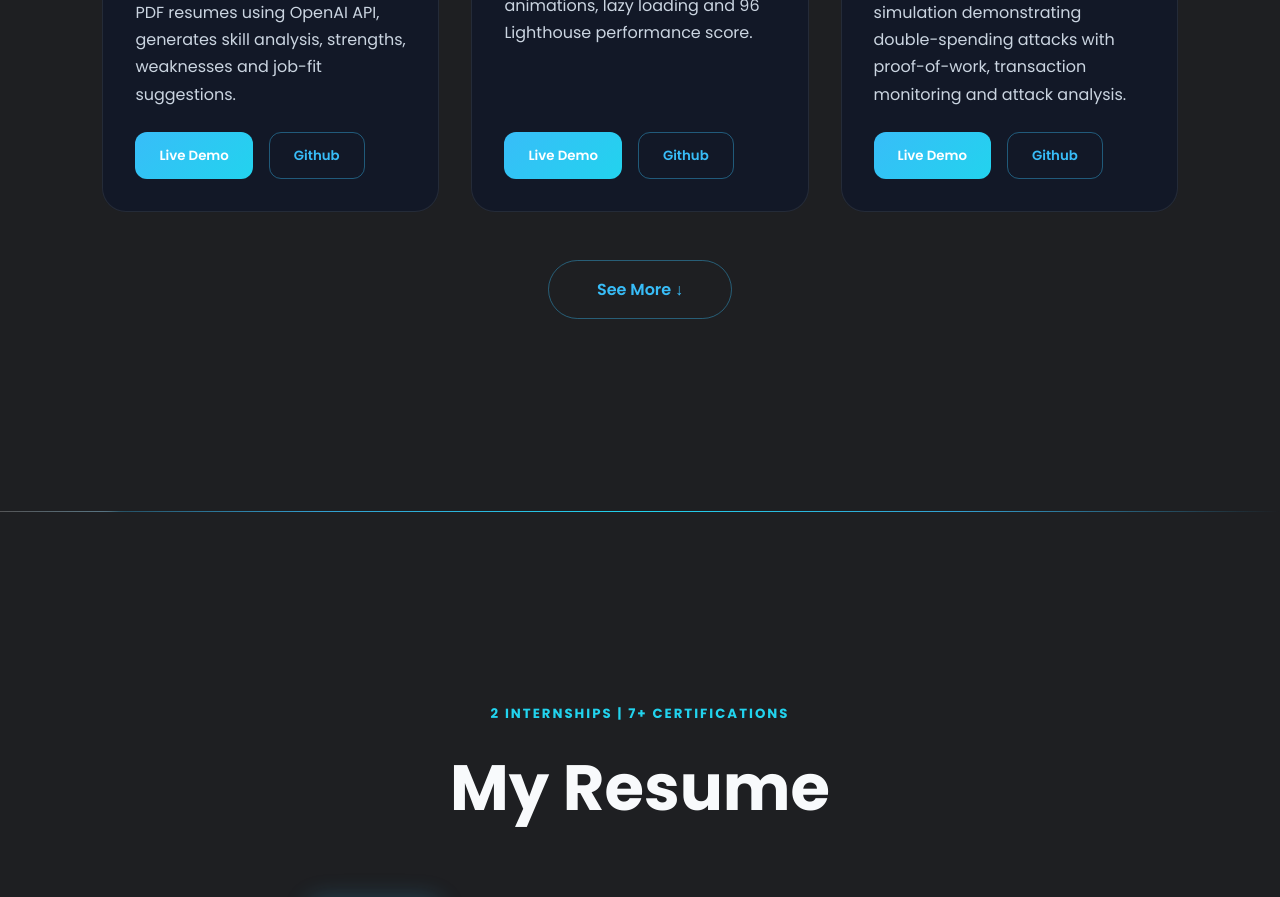
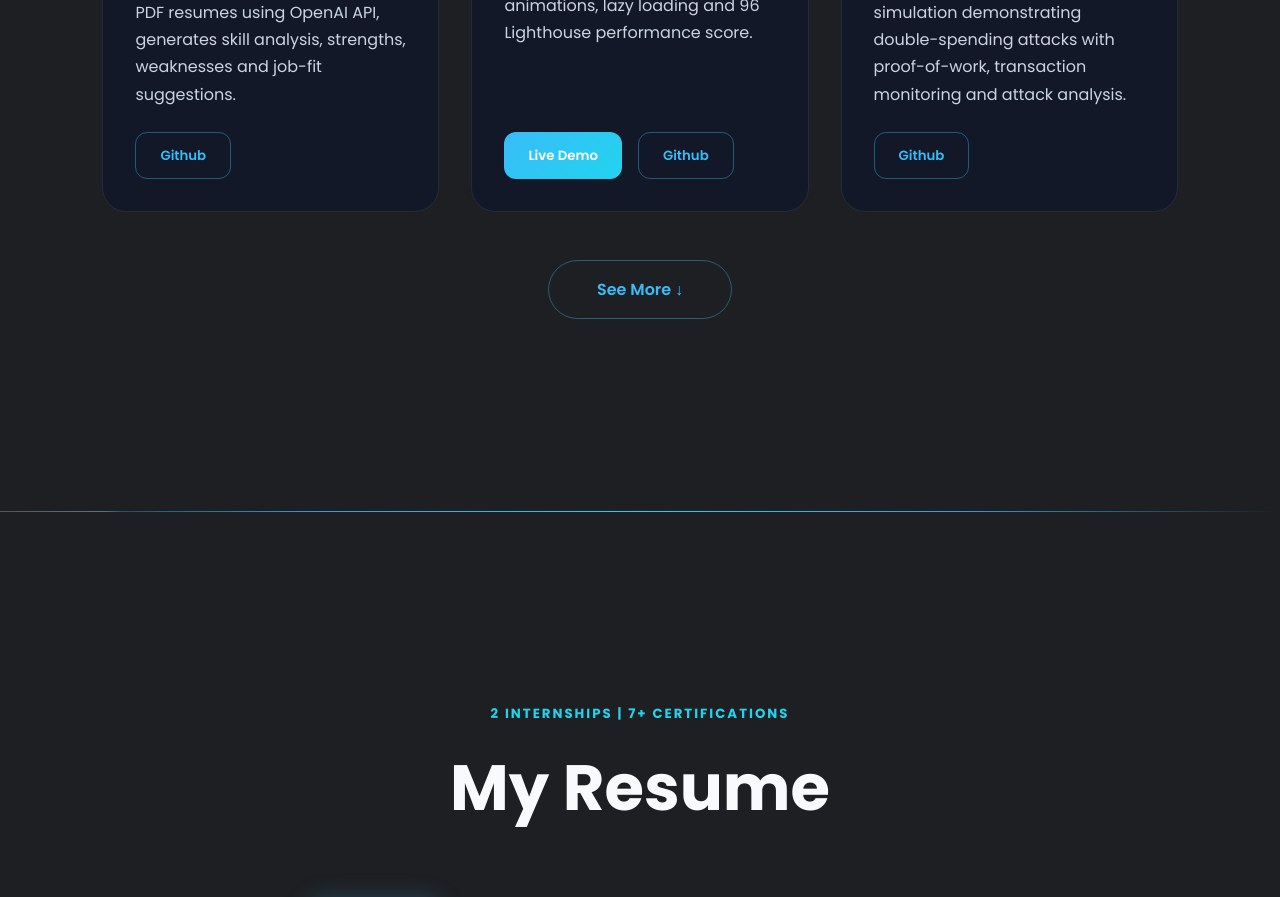
Before and after one commit to awaisbhatti267/portfolio, a React (Vite) app: page / in a window 1280 px wide. Shown: the part 1740-2637 px from the top of the page. Built offline with nearby package versions, Linux system fonts and the light colour scheme.

Commit message:
Updated projects section and removed empty demo buttons

```diff
--- a/src/Components/Projects/projects.jsx
+++ b/src/Components/Projects/projects.jsx
@@ -2,11 +2,8 @@ import { useState } from 'react'
 import './projects.css'
 
 import portfolioImg from '../../assets/Portfolio.webp'
-import resumeImg    from '../../assets/AI-Powered.webp'
+import resumeImg from '../../assets/AI-Powered.webp'
 import blockchainImg from '../../assets/Blockchain.webp'
-// import eaImg         from '../../assets/EA.webp'
-// import taskImg       from '../../assets/TaskManager.webp'
-// import weatherImg    from '../../assets/Weather.webp'
 
 const projects = [
   {
@@ -19,7 +16,7 @@ const projects = [
   {
     title: 'Modern Portfolio',
     desc: 'Responsive personal portfolio built with React, smooth scroll animations, lazy loading and 96 Lighthouse performance score.',
-    demo: '#',
+    demo: 'https://muhammad-awais-bhatti.vercel.app',
     github: 'https://github.com/awaisbhatti267',
     image: portfolioImg
   },
@@ -35,22 +32,8 @@ const projects = [
     desc: 'Proposed and implemented a new gameplay feature for EA Sports College Football using C++, UML diagrams and OOP design principles.',
     demo: '#',
     github: 'https://github.com/awaisbhatti267/EA-Software-Engineering-Virtual-Experience',
-    image: null   // replace with: eaImg
+    image: null
   },
-  // {
-  //   title: 'Task Manager',
-  //   desc: 'Productivity application with drag-drop tasks, authentication and cloud database storage.',
-  //   demo: '#',
-  //   github: 'https://github.com/awaisbhatti267',
-  //   image: null   // replace with: taskImg
-  // },
-  // {
-  //   title: 'Weather App',
-  //   desc: 'Real-time weather forecast application using APIs with elegant modern UI design.',
-  //   demo: '#',
-  //   github: 'https://github.com/awaisbhatti267',
-  //   image: null   // replace with: weatherImg
-  // },
 ]
 
 const Projects = () => {
@@ -78,30 +61,43 @@ const Projects = () => {
             data-animate
             style={{ animationDelay: `${(index % 3) * 0.1}s` }}
           >
+
             <div
               className={`project-image ${project.image ? 'has-image' : ''}`}
-              style={project.image ? {
+              style={
+                project.image
+                  ? {
                       backgroundImage: `url(${project.image})`,
                       backgroundSize: 'cover',
                       backgroundPosition: 'center top'
-              } : {}}
+                    }
+                  : {}
+              }
             />
 
             <div className="project-content">
+
               <h3>{project.title}</h3>
+
               <p>{project.desc}</p>
 
               <div className="project-buttons">
+
+                {project.demo !== '#' && (
                   <button onClick={() => openLink(project.demo)}>
                     Live Demo
                   </button>
+                )}
+
                 <button
                   className="secondary-btn"
                   onClick={() => openLink(project.github)}
                 >
                   Github
                 </button>
+
               </div>
+
             </div>
 
           </div>
```
Lines whose indentation alone changed are shown as unchanged.
